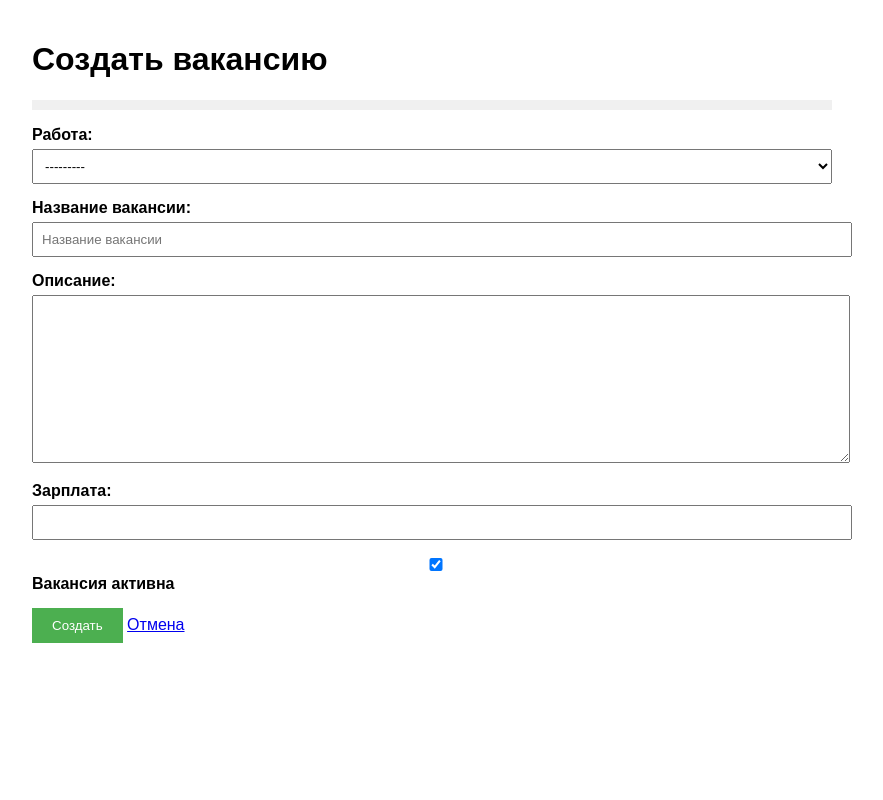
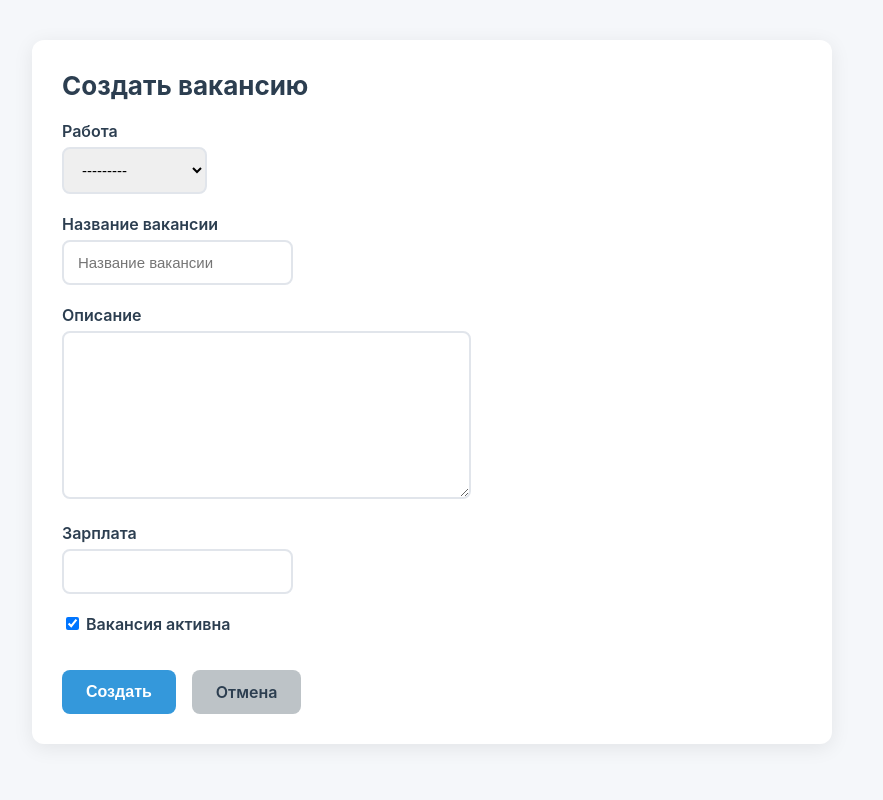
Before and after one commit to Vladimir9271/jobCatcher, a Django app: page /main/create/ in a window 1280 px wide. Shown: the whole page, without its empty margins (208-1091 px from the left). Run offline with Django 5.2, Linux system fonts and the light colour scheme; a user stored in the database is signed in; data comes from the database, SQL or seed files in the repository; both versions use the stored data as it was after the commit.

Commit message:
доделал "о нас" и добавил стилизации

```diff
--- a/main/templates/main/vacancy_form.html
+++ b/main/templates/main/vacancy_form.html
@@ -1,91 +1,148 @@
-<!-- main/templates/main/vacancy_form.html -->
 <!DOCTYPE html>
-<html>
+<html class="page">
 <head>
+    <meta charset="UTF-8">
     <title>Создать вакансию</title>
+
     <style>
-        body { font-family: Arial; max-width: 800px; margin: 0 auto; padding: 20px; }
-        .form-group { margin: 15px 0; }
-        label { display: block; margin-bottom: 5px; font-weight: bold; }
-        input, select, textarea { width: 100%; padding: 8px; }
-        textarea { height: 150px; }
-        button { background: #4CAF50; color: white; padding: 10px 20px; border: none; cursor: pointer; }
-    </style>
-    <script>
-        function generateSlug() {
-            // Получаем значение из поля названия
-            var name = document.getElementById('vacancy-name').value;
-
-            // Преобразуем в slug: нижний регистр, латиница, заменяем пробелы на дефисы
-            var slug = name
-                .toLowerCase()
-                .replace(/[^\w\s-]/g, '')  // Убираем спецсимволы
-                .replace(/[\s]+/g, '-')    // Заменяем пробелы на дефисы
-                .replace(/--+/g, '-')      // Убираем двойные дефисы
-                .trim();
-
-            // Заполняем скрытое поле slug
-            document.getElementById('id_slug').value = slug;
-
-            // Показываем slug пользователю (опционально)
-            var slugPreview = document.getElementById('slug-preview');
-            if (slugPreview) {
-                slugPreview.textContent = 'URL будет: ' + slug;
-            }
+        .page {
+            margin: 0;
+            font-family: -apple-system, BlinkMacSystemFont, 'Segoe UI', Roboto, sans-serif;
+            background-color: #f5f7fa;
+            min-height: 100vh;
         }
 
-        // Автоматически генерируем slug при загрузке страницы, если есть название
-        document.addEventListener('DOMContentLoaded', function() {
-            var nameField = document.getElementById('vacancy-name');
-            if (nameField && nameField.value) {
-                generateSlug();
-            }
-        });
-    </script>
+        .container {
+            max-width: 800px;
+            margin: 40px auto;
+            padding: 0 20px;
+        }
+
+        .card {
+            background-color: #fff;
+            padding: 30px;
+            border-radius: 12px;
+            box-shadow: 0 4px 20px rgba(0,0,0,0.08);
+        }
+
+        .card__title {
+            margin: 0 0 20px;
+            font-size: 26px;
+            color: #2c3e50;
+        }
+
+        .form {
+            display: flex;
+            flex-direction: column;
+            gap: 20px;
+        }
+
+        .form__group label {
+            font-weight: 600;
+            margin-bottom: 6px;
+            display: block;
+            color: #2c3e50;
+        }
+
+        .form__group input,
+        .form__group select,
+        .form__group textarea {
+            padding: 12px 14px;
+            font-size: 15px;
+            border-radius: 8px;
+            border: 2px solid #e1e5eb;
+        }
+
+        .form__group textarea {
+            min-height: 140px;
+            resize: vertical;
+        }
+
+        .form__group input:focus,
+        .form__group select:focus,
+        .form__group textarea:focus {
+            outline: none;
+            border-color: #3498db;
+        }
+
+        .form__actions {
+            display: flex;
+            gap: 16px;
+            margin-top: 10px;
+        }
+
+        .button {
+            padding: 12px 24px;
+            background-color: #3498db;
+            color: #fff;
+            border-radius: 8px;
+            font-size: 16px;
+            font-weight: 600;
+            text-decoration: none;
+            border: none;
+            cursor: pointer;
+        }
+
+        .button--secondary {
+            background-color: #bdc3c7;
+            color: #2c3e50;
+        }
+
+        .error {
+            color: #e74c3c;
+            font-weight: 600;
+        }
+    </style>
 </head>
-<body>
-    <h1>Создать вакансию</h1>
 
-    {% if user.role != 'employer' %}
-        <p style="color: red;">Эта страница только для работодателей!</p>
-        <a href="{% url 'vacancy_list' %}">Назад к вакансиям</a>
-    {% else %}
-        <!-- Показываем как будет выглядеть URL -->
-        <p id="slug-preview" style="background: #f0f0f0; padding: 5px;"></p>
+<body class="page__body">
+<div class="container">
 
-        <form method="post">
+    <div class="card">
+        <h1 class="card__title">Создать вакансию</h1>
+
+        {% if user.role != 'employer' %}
+            <p class="error">Эта страница доступна только работодателям</p>
+            <a href="{% url 'vacancy_list' %}" class="button button--secondary">Назад</a>
+        {% else %}
+
+        <form method="post" class="form">
             {% csrf_token %}
-
-            <!-- Скрытое поле slug -->
             {{ form.slug }}
 
-            <div class="form-group">
-                <label>Работа:</label>
+            <div class="form__group">
+                <label>Работа</label>
                 {{ form.job }}
             </div>
 
-            <div class="form-group">
-                <label>Название вакансии:</label>
+            <div class="form__group">
+                <label>Название вакансии</label>
                 {{ form.name }}
             </div>
 
-            <div class="form-group">
-                <label>Описание:</label>
+            <div class="form__group">
+                <label>Описание</label>
                 {{ form.description }}
             </div>
 
-            <div class="form-group">
-                <label>Зарплата:</label>
+            <div class="form__group">
+                <label>Зарплата</label>
                 {{ form.salary }}
             </div>
 
-            <div class="form-group">
+            <div class="form__group">
                 <label>{{ form.available }} Вакансия активна</label>
             </div>
 
-            <button type="submit">Создать</button>
-            <a href="{% url 'vacancy_list' %}">Отмена</a>
+            <div class="form__actions">
+                <button type="submit" class="button">Создать</button>
+                <a href="{% url 'vacancy_list' %}" class="button button--secondary">Отмена</a>
+            </div>
         </form>
-    {% endif %}
+
+        {% endif %}
+    </div>
+
+</div>
 </body>
 </html>
--- a/main/templates/main/vacancy_list.html
+++ b/main/templates/main/vacancy_list.html
@@ -216,6 +216,8 @@
                 {% if user.is_authenticated %}
                 <a href="{% url 'vacancy_list' %}" class="nav__link">Вакансии</a>
 
+                <a href="{% url 'about' %}" class="nav__link">О нас</a>
+
                 {% if user.role == 'employer' %}
                 <a href="{% url 'vacancy_create' %}" class="button">
                     Создать вакансию
--- a/main/urls.py
+++ b/main/urls.py
@@ -4,5 +4,6 @@ from . import views
 urlpatterns = [
     path('', views.vacancy_list, name='vacancy_list'),
     path('create/', views.vacancy_create, name='vacancy_create'),
+    path('about/', views.about, name='about'),
     path('<slug:slug>/', views.vacancy_detail, name='vacancy_detail'),
 ]
--- a/main/views.py
+++ b/main/views.py
@@ -17,6 +17,9 @@ def vacancy_list(request):
         'selected_job': selected_job,
     }
     return render(request, 'main/vacancy_list.html', context)
+
+def about(request):
+    return render(request, 'main/about.html')
 
 def vacancy_detail(request, slug):
 
```
Also changed, not shown: main/templates/main/about.html (added, +66 -0 lines), main/templates/main/vacancy_detail.html (+93 -17 lines), db.sqlite3.
